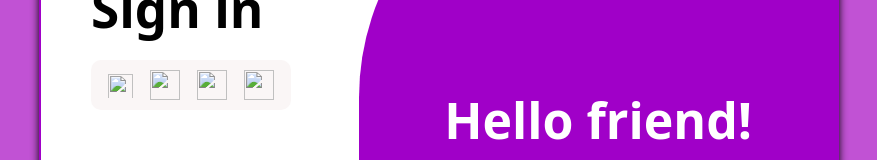
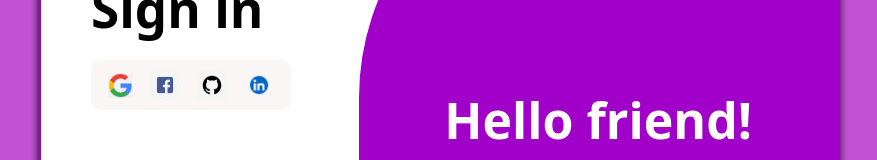
Before and after one commit to Oumarzeini/login_form, a plain HTML site: page index.html in a window 1280 px wide. Shown: the part 130-290 px from the top of the page, without its empty margins (201-1078 px from the left). Drawn offline with Linux system fonts and the light colour scheme; the site is published under a folder, as on GitHub Pages, so addresses that start at the root find nothing.

Commit message:
Update index.html
fixing imgs issue

```diff
--- a/index.html
+++ b/index.html
@@ -19,10 +19,10 @@
             </h1>
 
             <article class="pics-container">
-                <img src="/imgs/png-clipart-google-logo-google-logo-google-search-icon-google-text-logo.png" alt="" height="25" width="25">
-                <img src="/imgs/facebook.png" alt="" height="30" width="30">
-                <img src="/imgs/github.png" alt="" height="30" width="30">
-                <img src="/imgs/linkedin-logo-.webp" alt="" height="30" width="30">
+                <img src="imgs/png-clipart-google-logo-google-logo-google-search-icon-google-text-logo.png" alt="" height="25" width="25">
+                <img src="imgs/facebook.png" alt="" height="30" width="30">
+                <img src="imgs/github.png" alt="" height="30" width="30">
+                <img src="imgs/linkedin-logo-.webp" alt="" height="30" width="30">
             </article>
 
             <br>
```
